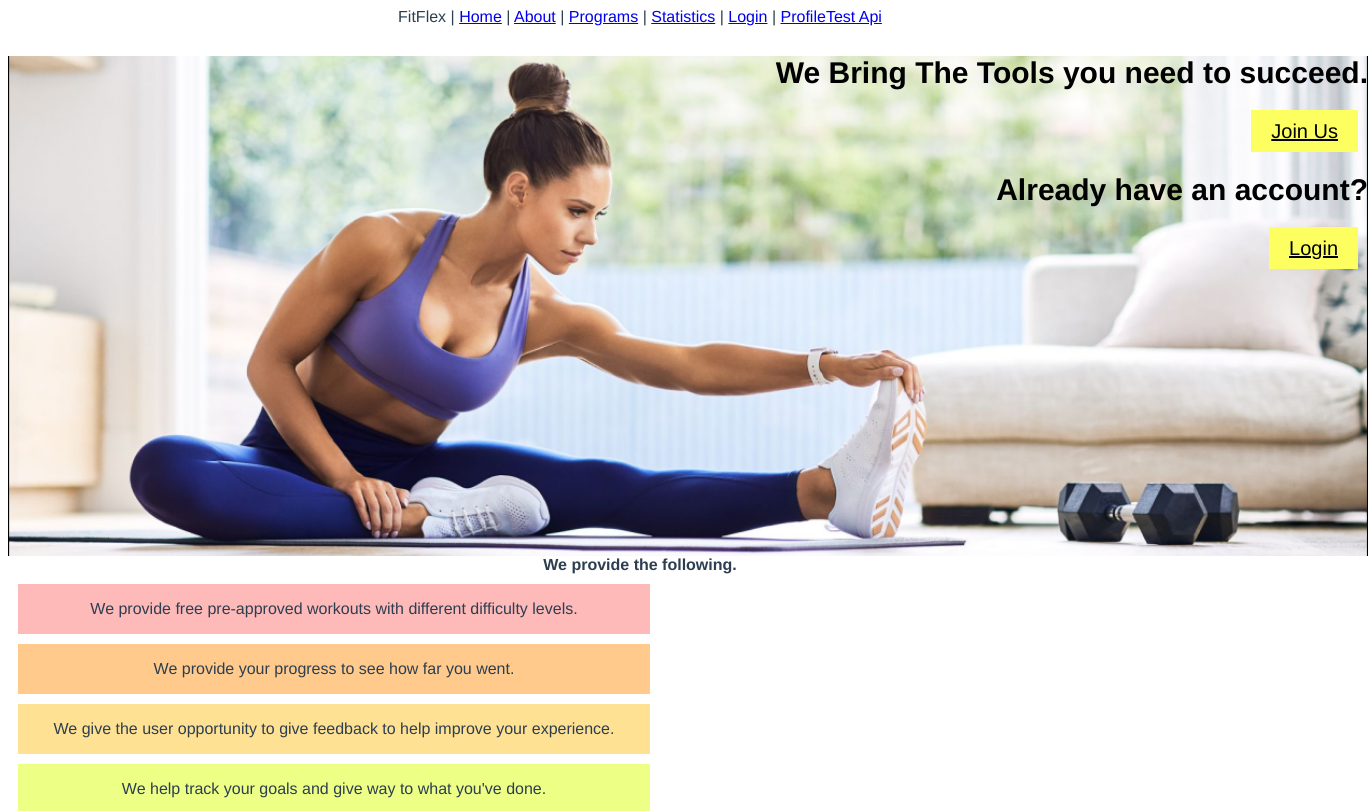
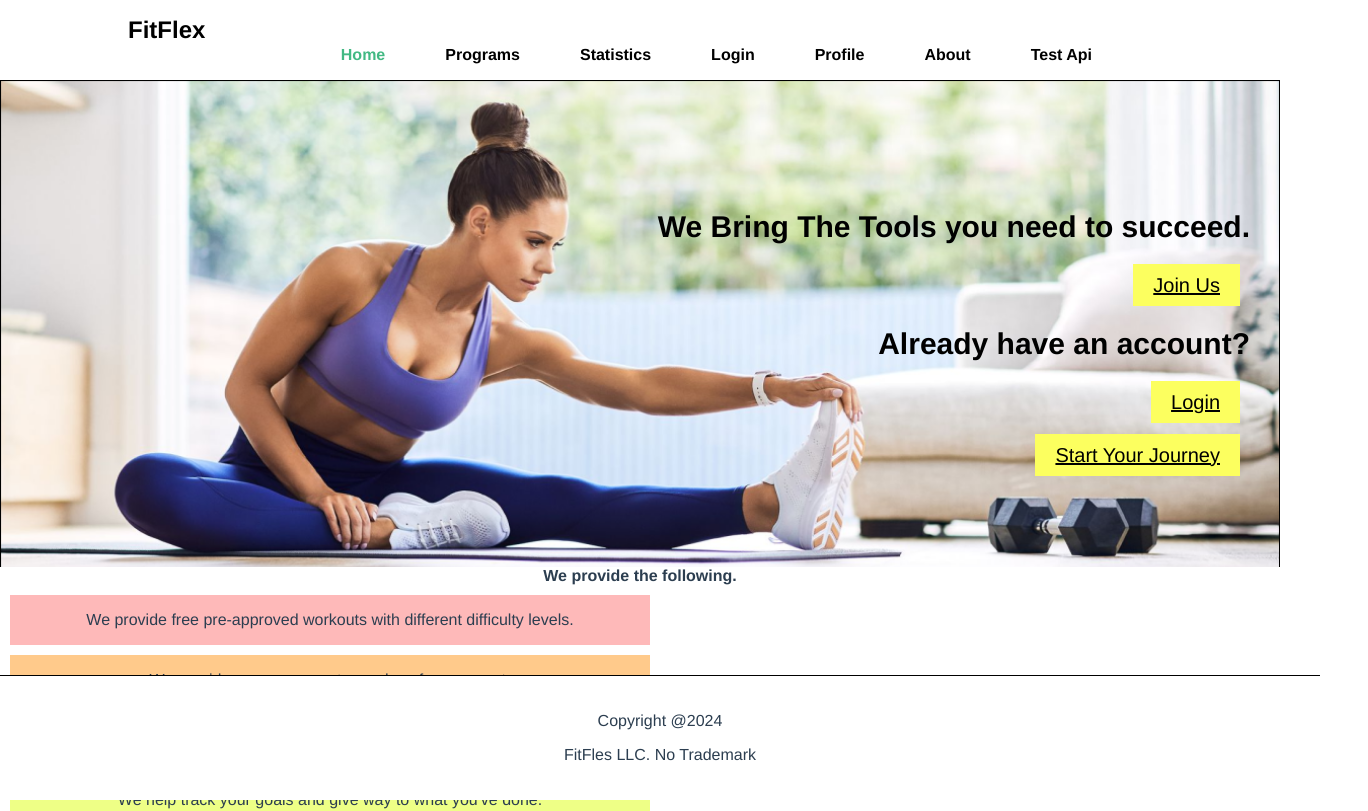
Before and after one commit to 3choz/Fitflex-Frontend, a Vue app: page / in a window 1280 px wide. Shown: the top 811 px of the page, 1368 px wide, since content can reach past the window. Built offline with nearby package versions, Linux system fonts and the light colour scheme.

Commit message:
Added styles and program signup page

```diff
--- a/src/assets/footer.css
+++ b/src/assets/footer.css
@@ -1,4 +1,20 @@
-#footer{
-    margin-top: 32px;
-    border-top: 1px solid black;
+body {
+  margin: 0;
+  padding: 0;
+  height: 100%;
 }
+#app {
+  margin-bottom: 60px;
+  /* Additional styles for content */
+}
+
+#footer {
+  background-color: white;
+  border-top: 1px solid black;
+  padding: 20px;
+  margin-top: 32px;
+  text-align: center;
+  position: fixed;
+  bottom: 0;
+  width: 100%;
+}
--- /dev/null
+++ b/src/components/ExerciseLevel.vue
@@ -0,0 +1,22 @@
+<template>
+    <div id="exerciseLevel">
+        <form action="">
+            <p>What would you say is your current exercise level?</p>
+            <input type="radio" value="beginner" /> Beginner (Twice a week)
+            <p></p>
+            <input type="radio" value="intermediate" /> Intermediate (four days per week)
+            <p></p>
+            <input type="radio" value="advance" /> Advance (5-7 days a week)
+            <p></p>
+            <button type="submit"> Save Exercise Level </button>
+        </form>
+    </div>
+
+</template>
+
+<script>
+
+export default {
+  name: 'ExerciseLevel',
+}
+</script>
--- a/src/components/NavBar.vue
+++ b/src/components/NavBar.vue
@@ -1,15 +1,23 @@
 <template>
-    <div >
-    FitFlex |
-    <router-link to="/">Home</router-link> |
-    <router-link to="/about">About</router-link> |
-    <router-link to="/programs">Programs</router-link> |
-    <router-link to="/stats">Statistics</router-link> |
-    <router-link to="/login">Login</router-link> |
-    <router-link to="/profile">Profile</router-link>
-    <router-link to="/testapi">Test Api</router-link>
+  <header>
+    <div class="navContainer">
+      <h1>FitFlex</h1>
+    <nav>
+      <ul>
+
+    <li><a href="#"><router-link to="/">Home</router-link> </a></li>
+    <li><a href="#"><router-link to="/programs">Programs</router-link></a> </li>
+    <li><a href="#"><router-link to="/stats">Statistics</router-link></a> </li>
+    <li><a href="#"><router-link to="/login">Login</router-link></a> </li>
+    <li><a href="#"><router-link to="/profile">Profile</router-link> </a></li>
+    <li><a href="#"><router-link to="/about">About</router-link></a> </li>
+    <li><a href="#"><router-link to="/testapi">Test Api</router-link></a> </li>
+  </ul>
+    </nav>
     </div>
+  </header>
   </template>
+
 
   <script>
   // @ is an alias to /src
@@ -22,3 +30,41 @@
     }
   }
   </script>
+
+<style>
+
+.navContainer {
+width: 80%;
+margin: auto;
+overflow: hidden;
+
+}
+
+header h1, nav ul {
+display: inline-block;
+vertical-align: middle;
+}
+
+header h1 {
+float: left;
+color: #000;
+font-size: 24px;
+}
+
+.navContainer nav ul {
+float: right;
+list-style-type: none;
+}
+
+nav ul li {
+float: left;
+}
+
+nav ul li a {
+text-decoration: none;
+color: #000;
+padding: 0 15px;
+display: block;
+}
+
+</style>
--- /dev/null
+++ b/src/components/WeightWidget.vue
@@ -0,0 +1,20 @@
+<template>
+    <div id="weightWidget">
+        <form action="">
+            <input type="text" name="currWeight" id="currWeight">
+            <p>Curent Weight</p>
+            <input type="text" name="goalWeight" id="goalWeight">
+            <p>Goal Weight</p>
+            <button type="submit"> Save Weight Information </button>
+        </form>
+
+    </div>
+
+</template>
+
+<script>
+
+export default {
+  name: 'WeightWidget',
+}
+</script>
--- a/src/router/index.js
+++ b/src/router/index.js
@@ -6,6 +6,7 @@ import Login from '../views/Login.vue'
 import Register from '../views/Register.vue'
 import ForgotUserNamePassword from "../views/ForgotUserNamePassword.vue";
 import Profile from '../views/Profile.vue'
+import ProgramSignup from '../views/ProgramSignup.vue'
 import TestApi from '@/views/TestApi.vue'
 
 
@@ -57,7 +58,14 @@ const routes = [
     path: "/testapi",
     name: "testapi",
     component: TestApi
+  },
+  {
+    path: "/programsignup",
+    name: "programsignup",
+    component: ProgramSignup
   }
+
+
 
 ]
 
--- a/src/views/LandingPage.vue
+++ b/src/views/LandingPage.vue
@@ -2,8 +2,8 @@
   * Get the icons from the mockup and add them to their sections
   * Adjust the styling of the text boxes to match the mockup
  -->
- <template>
-  <div class="home">
+<template>
+  <section class="hero">
 
     <div class="landing-header">
       <div>
@@ -19,8 +19,18 @@
           Login
         </router-link>
       </div>
+
+      <div>
+        <p></p>
+        <!-- Will only be visible in the logged in state -->
+        <router-link to="/programsignup" class="button-link">
+          Start Your Journey
+        </router-link>
+      </div>
     </div>
+  </section>
 
+  <section>
     <strong>We provide the following.</strong>
 
     <div class="boxy light-red">
@@ -39,8 +49,12 @@
       <p>We help track your goals and give way to what you've done.</p>
     </div>
 
-  </div>
+  </section>
+  <br><br><br> <br><br>
 </template>
+
+
+
 
 <script>
 // @ is an alias to /src
@@ -57,22 +71,21 @@ export default {
 </script>
 
 <style>
-.landing-header{
-  height: 500px;
-  width: 1360px;
-  text-align: right;
+.landing-header {
   background-image: url("../assets/girl-stretching.png");
   background-size: cover;
-  background-position: center center;
+  padding: 100px 30px;
+  text-align: right;
+  clear: both;
 }
 
-.landing-header div p{
+.landing-header div p {
   font-size: 30px;
   font-weight: bold;
   color: black;
 }
 
-.boxy{
+.boxy {
   display: flex;
   justify-content: center;
   align-items: center;
@@ -81,19 +94,19 @@ export default {
   margin: 10px;
 }
 
-.light-red{
+.light-red {
   background-color: #feb9b9;
 }
 
-.light-orange{
+.light-orange {
   background-color: #ffca8b;
 }
 
-.light-yellow{
+.light-yellow {
   background-color: #ffe193;
 }
 
-.light-green{
+.light-green {
   background-color: #eeff86;
 }
 </style>
--- /dev/null
+++ b/src/views/ProgramSignup.vue
@@ -0,0 +1,22 @@
+<template>
+
+    <WeightWidget />
+
+    <ExerciseLevel />
+
+
+</template>
+
+<script>
+// @ is an alias to /src
+import ExerciseLevel from '@/components/ExerciseLevel.vue'
+import WeightWidget from '@/components/WeightWidget.vue'
+
+export default {
+  name: 'ProgramSignup',
+  components: {
+    ExerciseLevel,
+    WeightWidget
+  }
+}
+</script>
```
